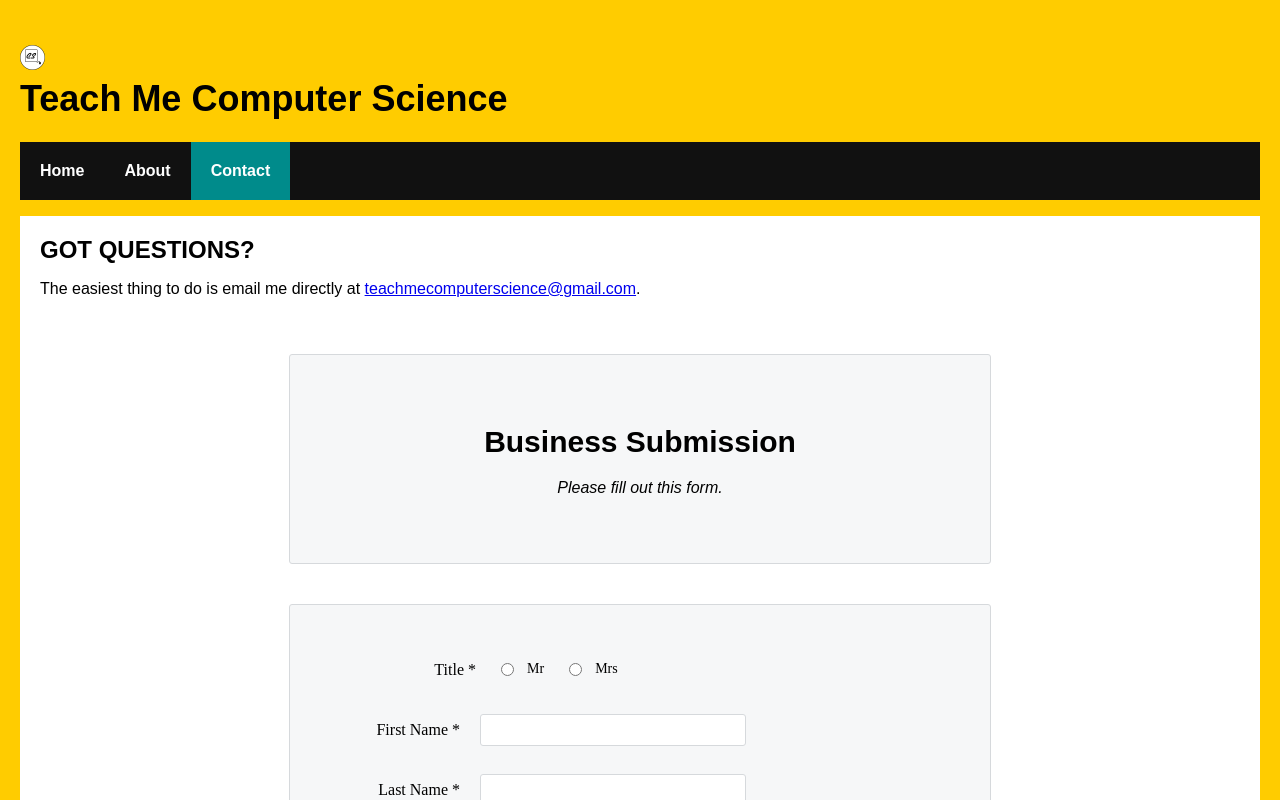
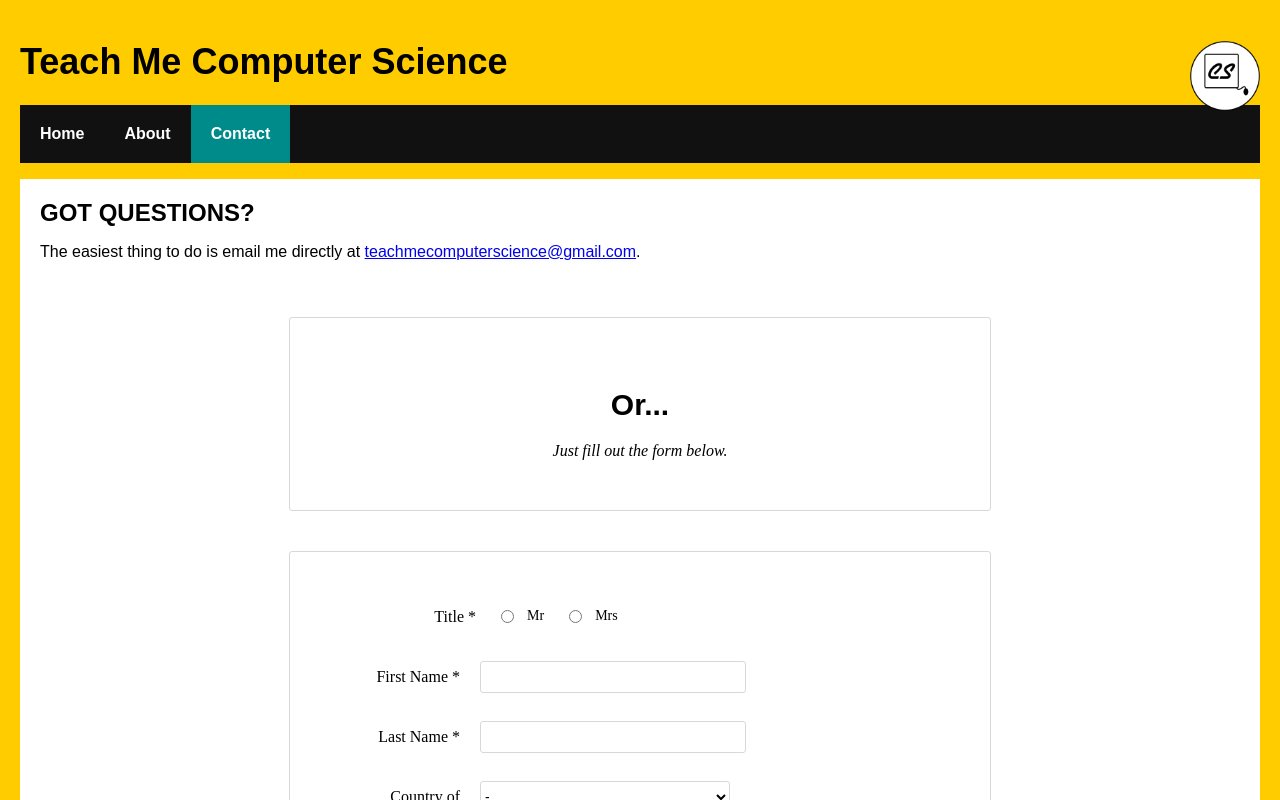
Before and after one commit to isas1/tmcs-simple, a React (Create React App) app: page /contact in a window 1280 px wide. Shown: the top 800 px of the page. Built offline with nearby package versions, Linux system fonts and the light colour scheme.

Commit message:
Logo fixed - float right

```diff
--- a/src/App.js
+++ b/src/App.js
@@ -11,13 +11,24 @@ import './App.css';
 import Typewriter from "./Typewriter";
 import Logo from "./Logo/logo.jsx";
 
+const styles = {
+  float: "right",
+  display: "inline",
+  "list-style-type": "none",
+  margin: 0
+}
 
 class App extends Component {
   render() {
     return (
+
+      <div>
+        <ul style={styles}>
+          <li><Logo /> </li>
+        </ul>
         <BrowserRouter>
           <div>
-          <h1><span><Logo /></span><Typewriter /></h1>
+          <h1><Typewriter /></h1>
             <ul className="header">
               <li><NavLink exact to="/">Home</NavLink></li>
               <li><NavLink to="/about">About</NavLink></li>
@@ -30,6 +41,7 @@ class App extends Component {
             </div>
           </div>
         </BrowserRouter>
+      </div>
     );
   }
 }
--- a/src/Logo/logo.jsx
+++ b/src/Logo/logo.jsx
@@ -2,7 +2,8 @@ import logo from "./cslogo.png";
 import React from "react";
 
 const styles = {
-  maxHeight: "25px"
+  height: "1%",
+  maxHeight: "70px"
 }
 
 const Logo = () => {
--- a/src/webform/components/scenes/WebForm/form-components/FormHeader/index.js
+++ b/src/webform/components/scenes/WebForm/form-components/FormHeader/index.js
@@ -4,10 +4,8 @@ import './style.css';
 
 const FormHeader = () => (
   <header className="business-form-header">
-    <h1>Business Submission</h1>
-    <p>
-      <em>Please fill out this form.</em>
-    </p>
+    <h1>Or...</h1>
+      <em>Just fill out the form below.</em>
   </header>
 );
 
--- a/src/webform/components/scenes/WebForm/form-components/FormHeader/style.css
+++ b/src/webform/components/scenes/WebForm/form-components/FormHeader/style.css
@@ -1,5 +1,5 @@
 .business-form-header {
-  background-color: #f6f7f8;
+  background-color: #fff;
   border: 1px solid #d6d9dc;
   border-radius: 3px;
   margin: 40px 0;
--- a/src/webform/components/scenes/WebForm/style.css
+++ b/src/webform/components/scenes/WebForm/style.css
@@ -5,7 +5,7 @@
 }
 
 .web-form form {
-  background-color: #f6f7f8;
+  background-color: #fff;
   border: 1px solid #d6d9dc;
   border-radius: 3px;
   margin: 0 0 40px 0;
--- a/src/webform/components/scenes/WebSubmission/style.css
+++ b/src/webform/components/scenes/WebSubmission/style.css
@@ -5,7 +5,7 @@
 }
 
 .web-submission > header {
-  background-color: #f6f7f8;
+  background-color: #fff;
   border: 1px solid #d6d9dc;
   border-radius: 3px;
   margin: 40px 0;
--- a/src/webform/index.css
+++ b/src/webform/index.css
@@ -132,7 +132,7 @@ html,
 body {
   min-width: 320px;
   font-family: Helvetica, sans-serif;
-  background: #f7f7f7;
+  background: #fff;
 }
 
 body {
@@ -213,6 +213,6 @@ h6 {
 
 html,
 body {
-  background-color: #eaedf0;
+  background-color: #fff;
   color: #5d6063;
 }
```
Lines whose indentation alone changed are shown as unchanged.
